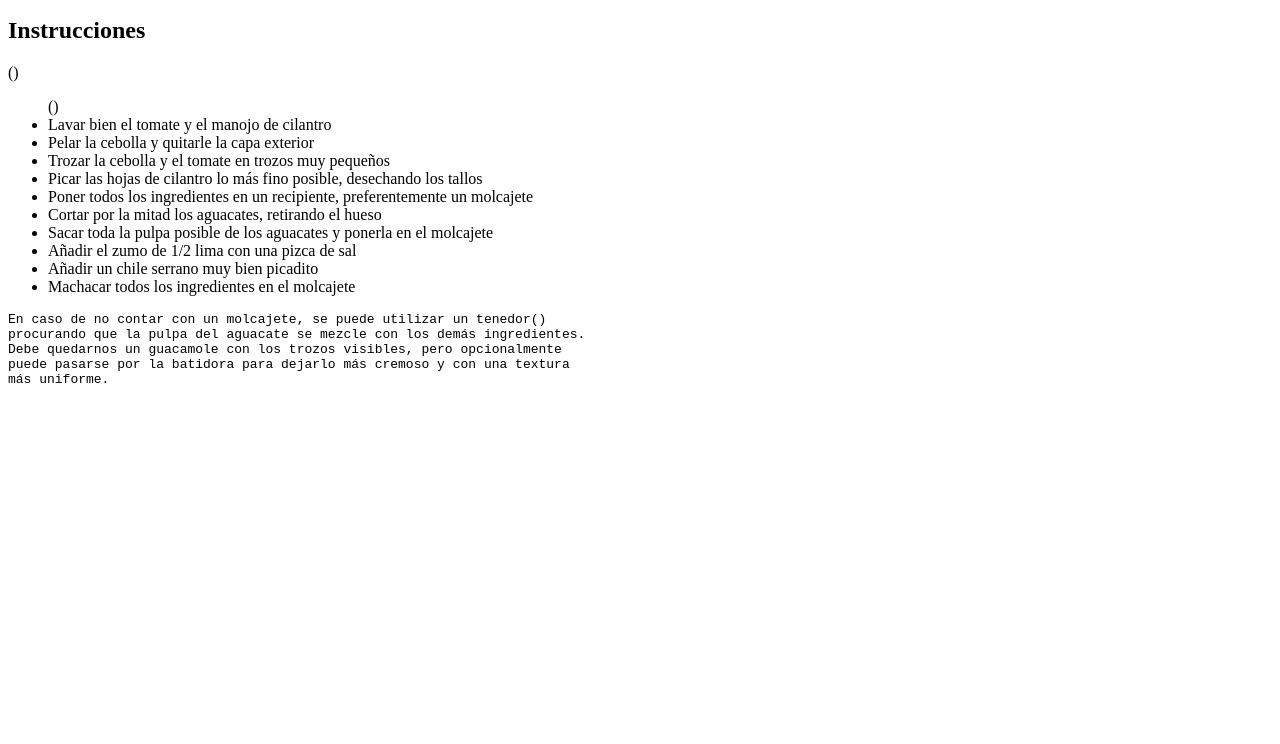
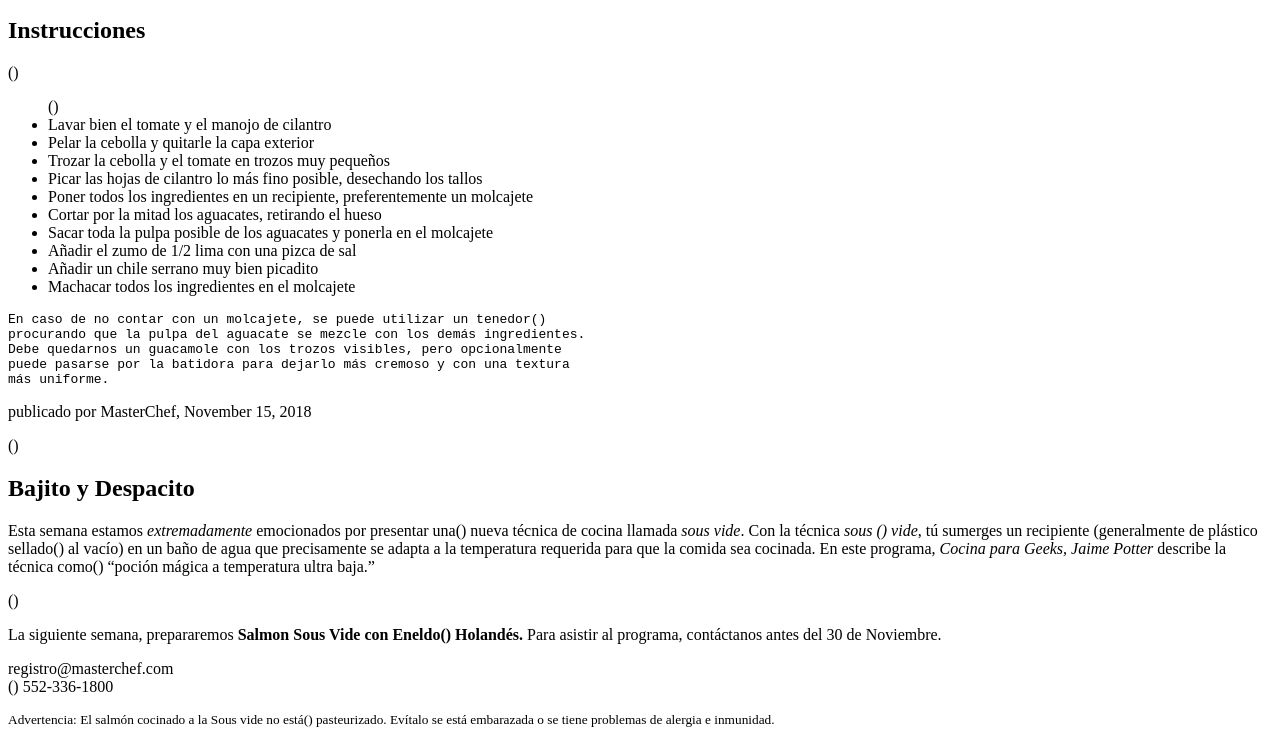
Before and after one commit to ramirezaraceli729-sys/hweb, a plain HTML site: page practicas/p03/index.html in a window 1280 px wide. Shown: the part 436-1180 px from the top of the page. Before the commit the page ends 836 px from the top, so only its background shows below. Drawn offline with Linux system fonts and the light colour scheme.

Commit message:
se copio el documento 02 al documento index

```diff
--- a/practicas/p03/index.html
+++ b/practicas/p03/index.html
@@ -36,3 +36,29 @@ procurando que la pulpa del aguacate se mezcle con los demás ingredientes.
 Debe quedarnos un guacamole con los trozos visibles, pero opcionalmente
 puede pasarse por la batidora para dejarlo más cremoso y con una textura
 más uniforme.</pre>
+
+<article>
+<header>
+
+<p>publicado por MasterChef, <time datetime="2018-11-15">November 15, 2018</time></p>(<!--Se utilizo por que se usa para Marca una fecha u hora en formato que entienden las máquinas (datetime)-->)
+
+</header>
+<h2>Bajito y Despacito</h2>
+<p>Esta semana estamos <em>extremadamente</em> emocionados por presentar una(<!--Se uso em por que se utiliza para Énfasis: cambia el tono o el sentido de la frase al leerla-->)
+nueva técnica de cocina llamada <dfn><i>sous vide</i></dfn>. Con la técnica <i>sous (<!--Se utilizo dfn e i por que dfn se utiliza para Identifica el término técnico que se está explicando (realismo mágico).e i para Separa el comentario entre paréntesis indicando que cambia el tono de la voz principal. -->)
+vide</i>, tú sumerges un recipiente (generalmente de plástico sellado(<!--Se utilizo i para Separa el comentario entre paréntesis indicando que cambia el tono de la voz principal. -->)
+al vacío) en un baño de agua que precisamente se adapta a la
+temperatura requerida para que la comida sea cocinada. En este
+programa, <cite>Cocina para Geeks, Jaime Potter</cite> describe la técnica como(<!-- Se utilizo por que se utiliza para resaltar titulos de obras,programa,libro-->)
+<q>poción mágica a temperatura ultra baja.</q></p>(<!--Se utilizo q por que se utiliza para Cita corta dentro de un párrafo. El navegador agrega las comillas solo -->)
+
+<p>La siguiente semana, prepararemos <b>Salmon Sous Vide con Eneldo(<!-- Se utilizo b por que se utiliza para llamar la atención visualmente, sin darle más importancia al texto-->)
+Holandés.</b> Para asistir al programa, contáctanos antes del 30 de
+Noviembre.</p>
+
+<p>registro@masterchef.com<br>(<!-- br para un salto de linea separar el correo y teléfono-->)
+552-336-1800</p>
+<p><small>Advertencia: El salmón cocinado a la Sous vide no está(<!--Se utilizo small ya que se utiliza para avisos, advertencias legales o notas al margen -->)
+pasteurizado. Evítalo se está embarazada o se tiene problemas de
+alergia e inmunidad.</small></p>
+</article>
```
